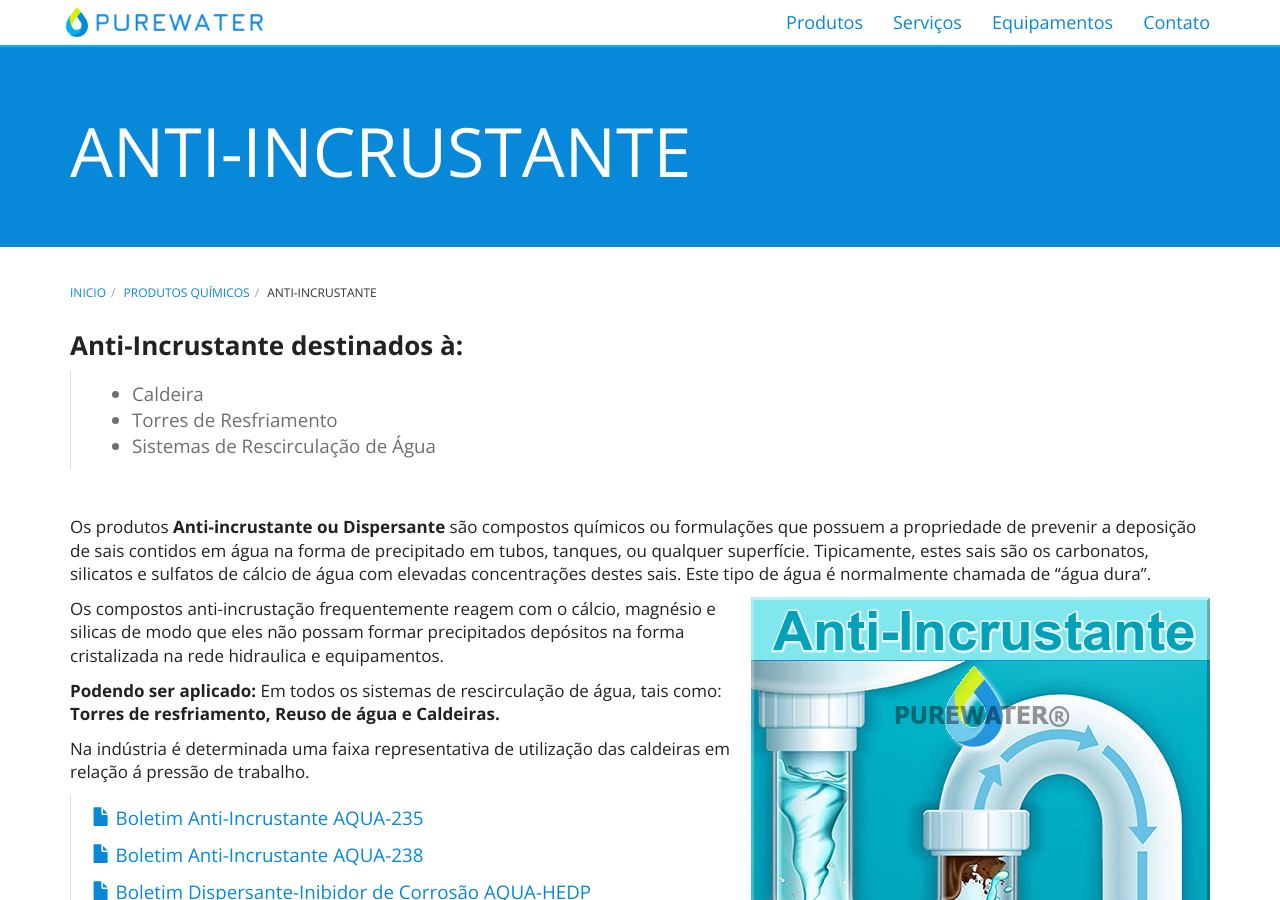
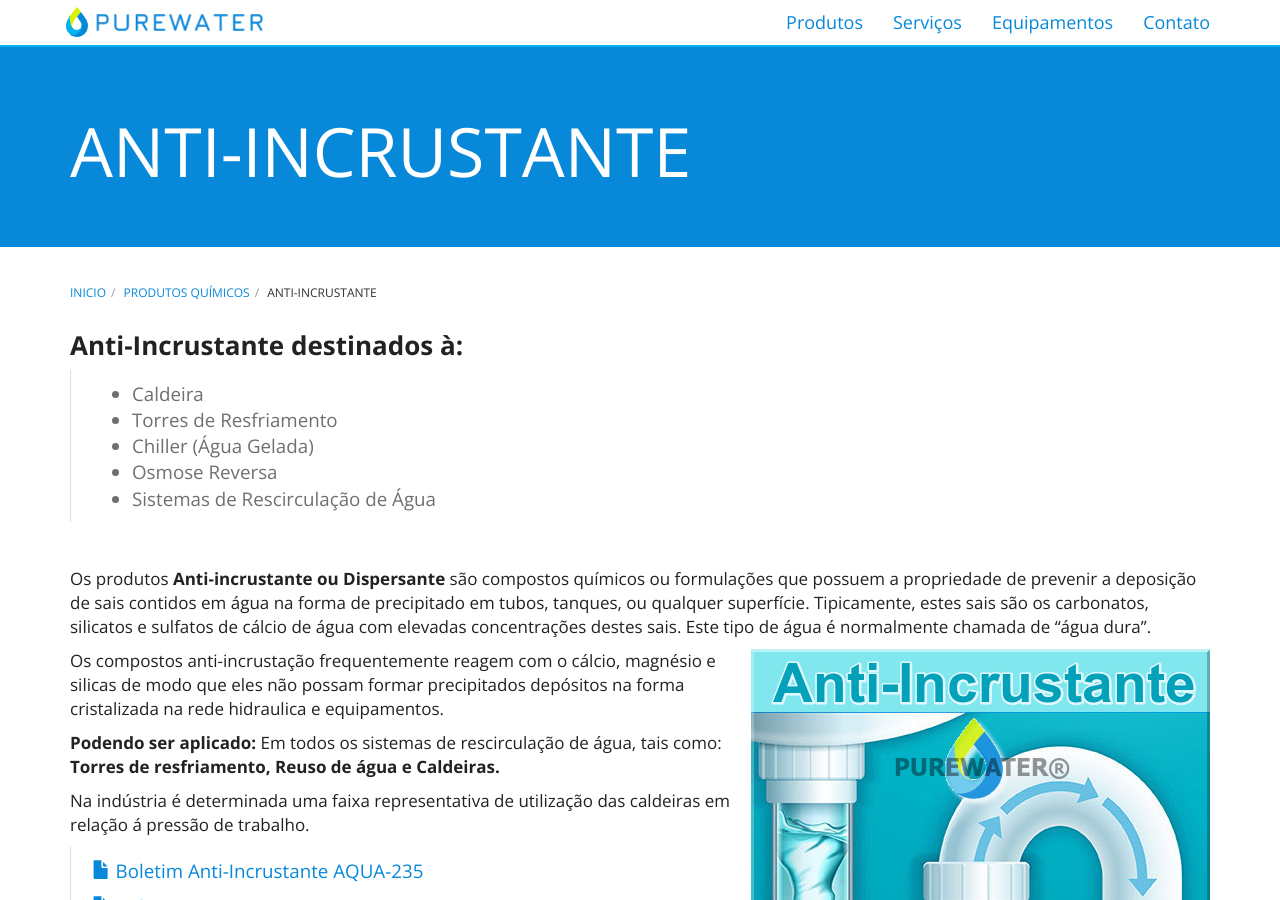
Before and after one commit to purewaterefluentes/purewaterefluentes.github.io, a Jekyll site: the page built from produtos/anti-incrustante.md, in a window 1280 px wide and 900 px high. Built offline with Jekyll 4.4.1, drawn with Linux system fonts in a browser that asks for light colours; nearby versions of some CDN libraries; library files that are not in the unit come from our copies.

Commit message:
Update anti-incrustante.md

```diff
--- a/produtos/anti-incrustante.md
+++ b/produtos/anti-incrustante.md
@@ -9,6 +9,8 @@ Subtitle: Inibidor de Incrustação para tratamento de água
 >
 - Caldeira
 - Torres de Resfriamento
+- Chiller (Água Gelada)
+- Osmose Reversa
 - Sistemas de Rescirculação de Água
 >
 
```
